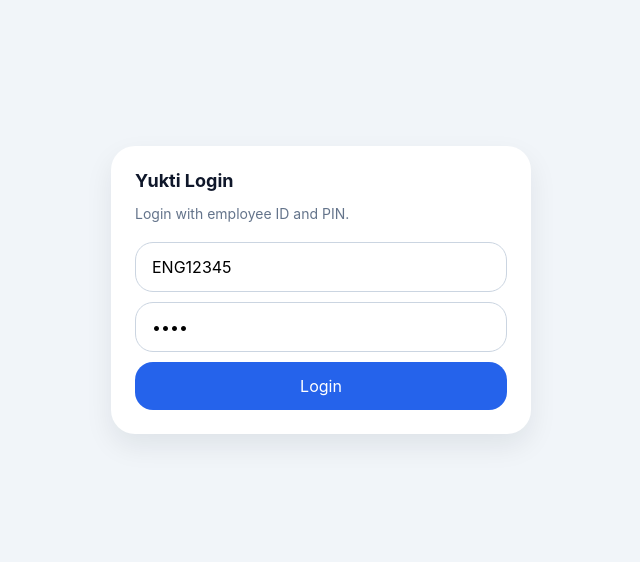
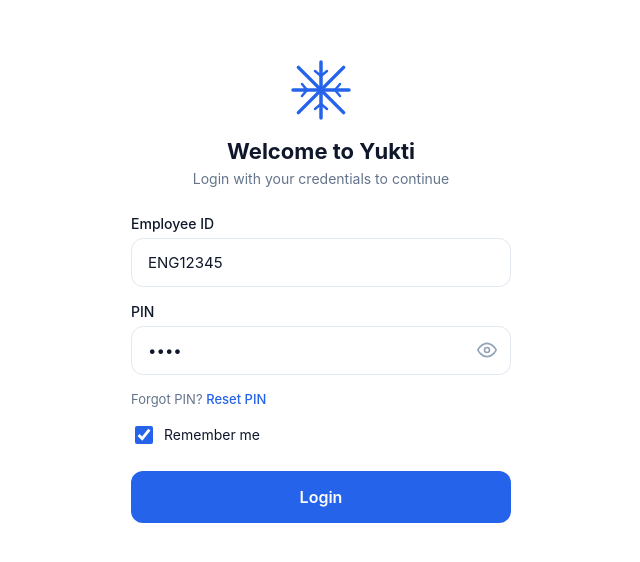
Before and after one commit to Sugandha1511/smart-meter-app, a React (Vite) app in the folder frontend/: page / in a window 1280 px wide. Shown: the part 110-672 px from the top of the page, without its empty margins (319-959 px from the left). Built offline with nearby package versions, Linux system fonts and the light colour scheme; no server answers.

Commit message:
redesign: login page with snowflake logo, eye toggle, remember me — home start state with welcome heading and icon input bar

```diff
--- a/frontend/src/index.css
+++ b/frontend/src/index.css
@@ -341,3 +341,201 @@ textarea {
   vertical-align: middle;
   margin-right: 6px;
 }
+
+/* ─── Login page ─────────────────────────────────────────── */
+.login-page {
+  min-height: 100vh;
+  background: #ffffff;
+  display: flex;
+  flex-direction: column;
+  align-items: center;
+  justify-content: center;
+  padding: 40px 24px;
+}
+
+.login-title {
+  font-size: 22px;
+  font-weight: 700;
+  text-align: center;
+  margin: 16px 0 6px;
+}
+
+.login-subtitle {
+  font-size: 14px;
+  color: #64748b;
+  text-align: center;
+  margin: 0 0 28px;
+}
+
+.login-form {
+  width: 100%;
+  max-width: 380px;
+  display: flex;
+  flex-direction: column;
+  gap: 16px;
+}
+
+.login-field {
+  display: flex;
+  flex-direction: column;
+  gap: 6px;
+}
+
+.login-label {
+  font-size: 14px;
+  font-weight: 500;
+  color: #0f172a;
+}
+
+.login-input-wrap {
+  position: relative;
+  display: flex;
+  align-items: center;
+}
+
+.login-input {
+  width: 100%;
+  border: 1.5px solid #e2e8f0;
+  border-radius: 12px;
+  padding: 14px 44px 14px 16px;
+  font-size: 15px;
+  outline: none;
+  background: #ffffff;
+  color: #0f172a;
+  transition: border-color 0.15s;
+}
+
+.login-input:focus {
+  border-color: #2563eb;
+}
+
+.login-eye-btn {
+  position: absolute;
+  right: 14px;
+  background: none;
+  border: none;
+  cursor: pointer;
+  color: #94a3b8;
+  padding: 0;
+  display: flex;
+  align-items: center;
+}
+
+.login-forgot {
+  font-size: 13px;
+  color: #64748b;
+}
+
+.login-forgot a {
+  color: #2563eb;
+  text-decoration: none;
+  font-weight: 500;
+}
+
+.login-remember {
+  display: flex;
+  align-items: center;
+  gap: 8px;
+  font-size: 14px;
+  color: #0f172a;
+  cursor: pointer;
+}
+
+.login-checkbox {
+  width: 18px;
+  height: 18px;
+  accent-color: #2563eb;
+  cursor: pointer;
+}
+
+.login-btn {
+  background: #2563eb;
+  color: #ffffff;
+  border: none;
+  border-radius: 12px;
+  padding: 16px;
+  font-size: 16px;
+  font-weight: 600;
+  cursor: pointer;
+  width: 100%;
+  margin-top: 8px;
+  transition: background 0.15s;
+}
+
+.login-btn:hover:not(:disabled) {
+  background: #1d4ed8;
+}
+
+.login-btn:disabled {
+  opacity: 0.6;
+  cursor: not-allowed;
+}
+
+/* ─── Home page: start state ─────────────────────────────── */
+.home-welcome-to {
+  font-size: 28px;
+  font-weight: 600;
+  color: #0f172a;
+  line-height: 1.2;
+}
+
+.home-welcome-app {
+  font-size: 34px;
+  font-weight: 700;
+  color: #2563eb;
+  margin-bottom: 14px;
+}
+
+.home-welcome-sub {
+  font-size: 14px;
+  color: #64748b;
+  line-height: 1.5;
+}
+
+.start-bar {
+  border-top: 1px solid #e2e8f0;
+  background: #ffffff;
+  padding: 12px 16px;
+  display: flex;
+  align-items: center;
+  gap: 10px;
+}
+
+.start-text-input {
+  flex: 1;
+  border: 1.5px solid #e2e8f0;
+  border-radius: 24px;
+  padding: 12px 16px;
+  font-size: 14px;
+  background: #ffffff;
+  color: #0f172a;
+  outline: none;
+  min-width: 0;
+}
+
+.start-text-input::placeholder {
+  color: #94a3b8;
+}
+
+.start-text-input:focus {
+  border-color: #2563eb;
+}
+
+.icon-btn {
+  width: 40px;
+  height: 40px;
+  border-radius: 50%;
+  border: none;
+  background: #f1f5f9;
+  display: flex;
+  align-items: center;
+  justify-content: center;
+  cursor: pointer;
+  color: #64748b;
+  flex-shrink: 0;
+  padding: 0;
+}
+
+.icon-btn:hover {
+  background: #e2e8f0;
+}
--- a/frontend/src/pages/HomePage.tsx
+++ b/frontend/src/pages/HomePage.tsx
@@ -2,6 +2,7 @@ import { useEffect, useRef, useState } from 'react';
 import { useNavigate } from 'react-router-dom';
 import ChatHeader from '../components/chat/ChatHeader';
 import { startWorkOrder } from '../services/workOrder.service';
+import { logout } from '../services/auth.service';
 import { useWorkOrderStore } from '../store/workOrder.store';
 
 const WORK_ORDER_TYPES = [
@@ -48,7 +49,7 @@ type Stage = 'start' | 'type_selection' | 'dc_selection' | 'ivrs_entry' | 'valid
 
 export default function HomePage() {
   const navigate = useNavigate();
-  const { language } = useWorkOrderStore();
+  const { language, setLanguage } = useWorkOrderStore();
   const t = (key: keyof typeof T) => language === 'hi' ? T[key].hi : T[key].en;
   const [stage, setStage] = useState<Stage>('start');
   const [selectedDc, setSelectedDc] = useState('');
@@ -146,19 +147,37 @@ export default function HomePage() {
   const footerContent = () => {
     if (stage === 'start') {
       return (
-        <div className="row">
+        <>
+          <button type="button" className="icon-btn" title="Location" aria-label="Location">
+            <svg width="18" height="18" viewBox="0 0 24 24" fill="none" stroke="currentColor" strokeWidth="2" strokeLinecap="round" strokeLinejoin="round">
+              <path d="M21 10c0 7-9 13-9 13s-9-6-9-13a9 9 0 0 1 18 0z" />
+              <circle cx="12" cy="10" r="3" />
+            </svg>
+          </button>
           <input
             ref={inputRef}
-            className="text-input"
+            className="start-text-input"
             value={input}
             onChange={e => setInput(e.target.value)}
-            placeholder={language === 'hi' ? 'शुरू करने के लिए "नमस्ते" टाइप करें…' : 'Type "Hi" to start…'}
-            style={{ flex: 1 }}
+            placeholder={language === 'hi' ? '"नमस्ते" टाइप करें…' : 'Type "Hi" to get started…'}
             onKeyDown={e => { if (e.key === 'Enter') handleStart(); }}
             autoFocus
           />
-          <button type="button" className="btn primary" onClick={handleStart}>{t('send')}</button>
-        </div>
+          <button type="button" className="icon-btn" title="Camera" aria-label="Camera">
+            <svg width="18" height="18" viewBox="0 0 24 24" fill="none" stroke="currentColor" strokeWidth="2" strokeLinecap="round" strokeLinejoin="round">
+              <path d="M23 19a2 2 0 0 1-2 2H3a2 2 0 0 1-2-2V8a2 2 0 0 1 2-2h4l2-3h6l2 3h4a2 2 0 0 1 2 2z" />
+              <circle cx="12" cy="13" r="4" />
+            </svg>
+          </button>
+          <button type="button" className="icon-btn" title="Voice" aria-label="Voice" onClick={handleStart}>
+            <svg width="18" height="18" viewBox="0 0 24 24" fill="none" stroke="currentColor" strokeWidth="2" strokeLinecap="round" strokeLinejoin="round">
+              <path d="M12 1a3 3 0 0 0-3 3v8a3 3 0 0 0 6 0V4a3 3 0 0 0-3-3z" />
+              <path d="M19 10v2a7 7 0 0 1-14 0v-2" />
+              <line x1="12" y1="19" x2="12" y2="23" />
+              <line x1="8" y1="23" x2="16" y2="23" />
+            </svg>
+          </button>
+        </>
       );
     }
     if (stage === 'ivrs_entry') {
@@ -249,7 +268,7 @@ export default function HomePage() {
         <div ref={bottomRef} />
       </main>
 
-      <footer className="input-bar">{footerContent()}</footer>
+      <footer className={stage === 'start' ? 'start-bar' : 'input-bar'}>{footerContent()}</footer>
     </div>
   );
 }
--- a/frontend/src/pages/LoginPage.tsx
+++ b/frontend/src/pages/LoginPage.tsx
@@ -1,11 +1,32 @@
 import { useState } from 'react';
 import { useNavigate } from 'react-router-dom';
 import { login } from '../services/auth.service';
+
+function SnowflakeIcon() {
+  return (
+    <svg width="64" height="64" viewBox="0 0 64 64" fill="none" aria-hidden="true">
+      <line x1="32" y1="4" x2="32" y2="60" stroke="#2563eb" strokeWidth="3.5" strokeLinecap="round" />
+      <line x1="4" y1="32" x2="60" y2="32" stroke="#2563eb" strokeWidth="3.5" strokeLinecap="round" />
+      <line x1="9.37" y1="9.37" x2="54.63" y2="54.63" stroke="#2563eb" strokeWidth="3.5" strokeLinecap="round" />
+      <line x1="54.63" y1="9.37" x2="9.37" y2="54.63" stroke="#2563eb" strokeWidth="3.5" strokeLinecap="round" />
+      <line x1="32" y1="18" x2="26" y2="13" stroke="#2563eb" strokeWidth="2.5" strokeLinecap="round" />
+      <line x1="32" y1="18" x2="38" y2="13" stroke="#2563eb" strokeWidth="2.5" strokeLinecap="round" />
+      <line x1="32" y1="46" x2="26" y2="51" stroke="#2563eb" strokeWidth="2.5" strokeLinecap="round" />
+      <line x1="32" y1="46" x2="38" y2="51" stroke="#2563eb" strokeWidth="2.5" strokeLinecap="round" />
+      <line x1="18" y1="32" x2="13" y2="26" stroke="#2563eb" strokeWidth="2.5" strokeLinecap="round" />
+      <line x1="18" y1="32" x2="13" y2="38" stroke="#2563eb" strokeWidth="2.5" strokeLinecap="round" />
+      <line x1="46" y1="32" x2="51" y2="26" stroke="#2563eb" strokeWidth="2.5" strokeLinecap="round" />
+      <line x1="46" y1="32" x2="51" y2="38" stroke="#2563eb" strokeWidth="2.5" strokeLinecap="round" />
+    </svg>
+  );
+}
 
 export default function LoginPage() {
   const navigate = useNavigate();
   const [employeeId, setEmployeeId] = useState('ENG12345');
   const [pin, setPin] = useState('1234');
+  const [showPin, setShowPin] = useState(false);
+  const [rememberMe, setRememberMe] = useState(true);
   const [loading, setLoading] = useState(false);
   const [error, setError] = useState('');
 
@@ -16,38 +37,86 @@ export default function LoginPage() {
       const data = await login(employeeId, pin);
       localStorage.setItem('token', data.access_token);
       navigate('/home');
-    } catch (err) {
-      setError('Login failed. Please try again.');
+    } catch {
+      setError('Invalid Employee ID or PIN. Please try again.');
     } finally {
       setLoading(false);
     }
   };
 
   return (
-    <div className="screen-center">
-      <div className="screen-card">
-        <h1 className="section-title">Yukti Login</h1>
-        <p className="meta">Login with employee ID and PIN.</p>
-        <div className="grid" style={{ marginTop: 20 }}>
+    <div className="login-page">
+      <SnowflakeIcon />
+      <h1 className="login-title">Welcome to Yukti</h1>
+      <p className="login-subtitle">Login with your credentials to continue</p>
+
+      <div className="login-form">
+        <div className="login-field">
+          <label className="login-label">Employee ID</label>
+          <div className="login-input-wrap">
             <input
-            className="text-input"
+              className="login-input"
               value={employeeId}
               onChange={(e) => setEmployeeId(e.target.value)}
-            placeholder="Employee ID"
+              placeholder="Enter your employee ID"
+              autoComplete="username"
             />
+          </div>
+        </div>
+
+        <div className="login-field">
+          <label className="login-label">PIN</label>
+          <div className="login-input-wrap">
             <input
-            className="text-input"
-            type="password"
+              className="login-input"
+              type={showPin ? 'text' : 'password'}
               value={pin}
               onChange={(e) => setPin(e.target.value)}
-            placeholder="PIN"
+              placeholder="Enter your PIN"
+              autoComplete="current-password"
+              onKeyDown={(e) => { if (e.key === 'Enter') void onLogin(); }}
             />
-          {error ? <div className="meta" style={{ color: '#dc2626' }}>{error}</div> : null}
-          <button className="btn primary full-width" onClick={onLogin} disabled={loading}>
+            <button
+              type="button"
+              className="login-eye-btn"
+              onClick={() => setShowPin(!showPin)}
+              aria-label="Toggle PIN visibility"
+            >
+              {showPin ? (
+                <svg width="20" height="20" viewBox="0 0 24 24" fill="none" stroke="currentColor" strokeWidth="2" strokeLinecap="round" strokeLinejoin="round">
+                  <path d="M17.94 17.94A10.07 10.07 0 0 1 12 20c-7 0-11-8-11-8a18.45 18.45 0 0 1 5.06-5.94M9.9 4.24A9.12 9.12 0 0 1 12 4c7 0 11 8 11 8a18.5 18.5 0 0 1-2.16 3.19m-6.72-1.07a3 3 0 1 1-4.24-4.24" />
+                  <line x1="1" y1="1" x2="23" y2="23" />
+                </svg>
+              ) : (
+                <svg width="20" height="20" viewBox="0 0 24 24" fill="none" stroke="currentColor" strokeWidth="2" strokeLinecap="round" strokeLinejoin="round">
+                  <path d="M1 12s4-8 11-8 11 8 11 8-4 8-11 8-11-8-11-8z" />
+                  <circle cx="12" cy="12" r="3" />
+                </svg>
+              )}
+            </button>
+          </div>
+        </div>
+
+        <div className="login-forgot">
+          Forgot PIN? <a href="#" onClick={(e) => e.preventDefault()}>Reset PIN</a>
+        </div>
+
+        <label className="login-remember">
+          <input
+            type="checkbox"
+            className="login-checkbox"
+            checked={rememberMe}
+            onChange={(e) => setRememberMe(e.target.checked)}
+          />
+          Remember me
+        </label>
+
+        {error && <div style={{ color: '#dc2626', fontSize: 13 }}>{error}</div>}
+
+        <button className="login-btn" onClick={() => void onLogin()} disabled={loading}>
           {loading ? 'Please wait...' : 'Login'}
         </button>
       </div>
     </div>
-    </div>
   );
 }
```
Lines whose indentation alone changed are shown as unchanged.
